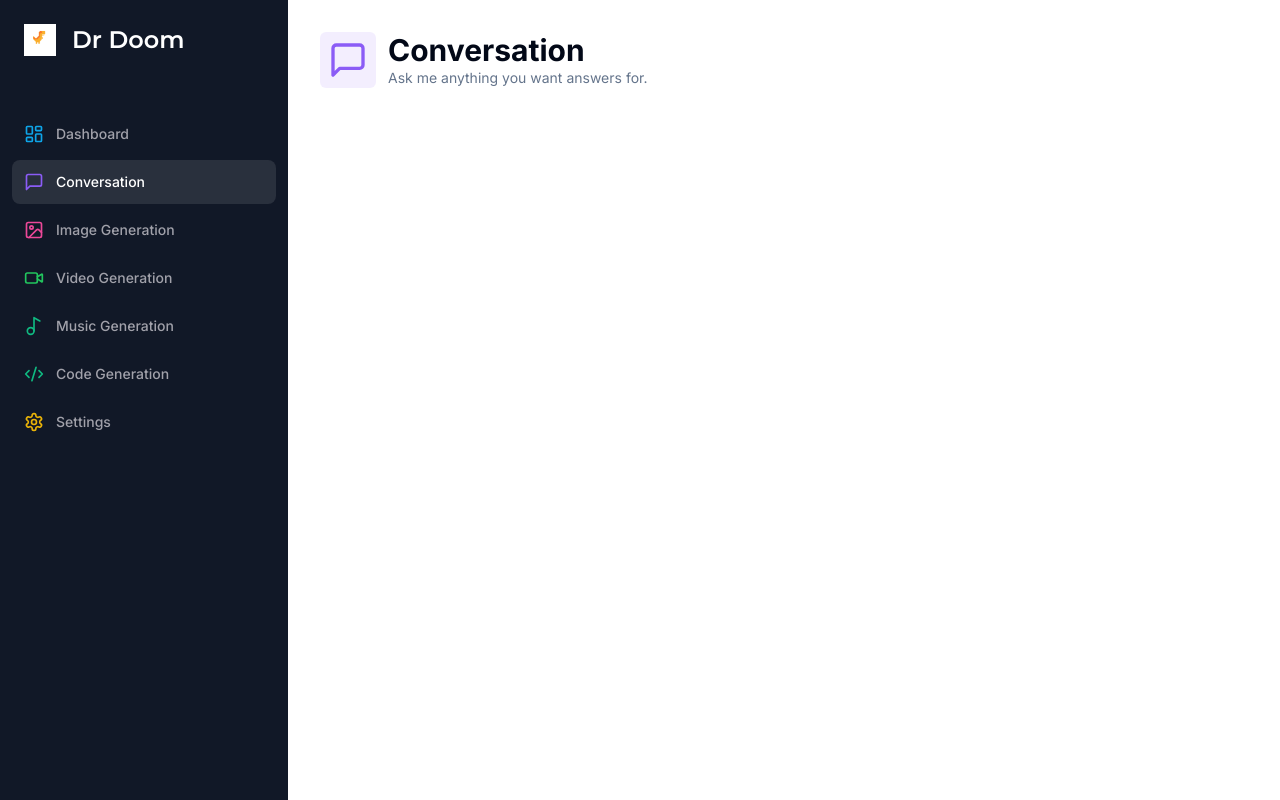
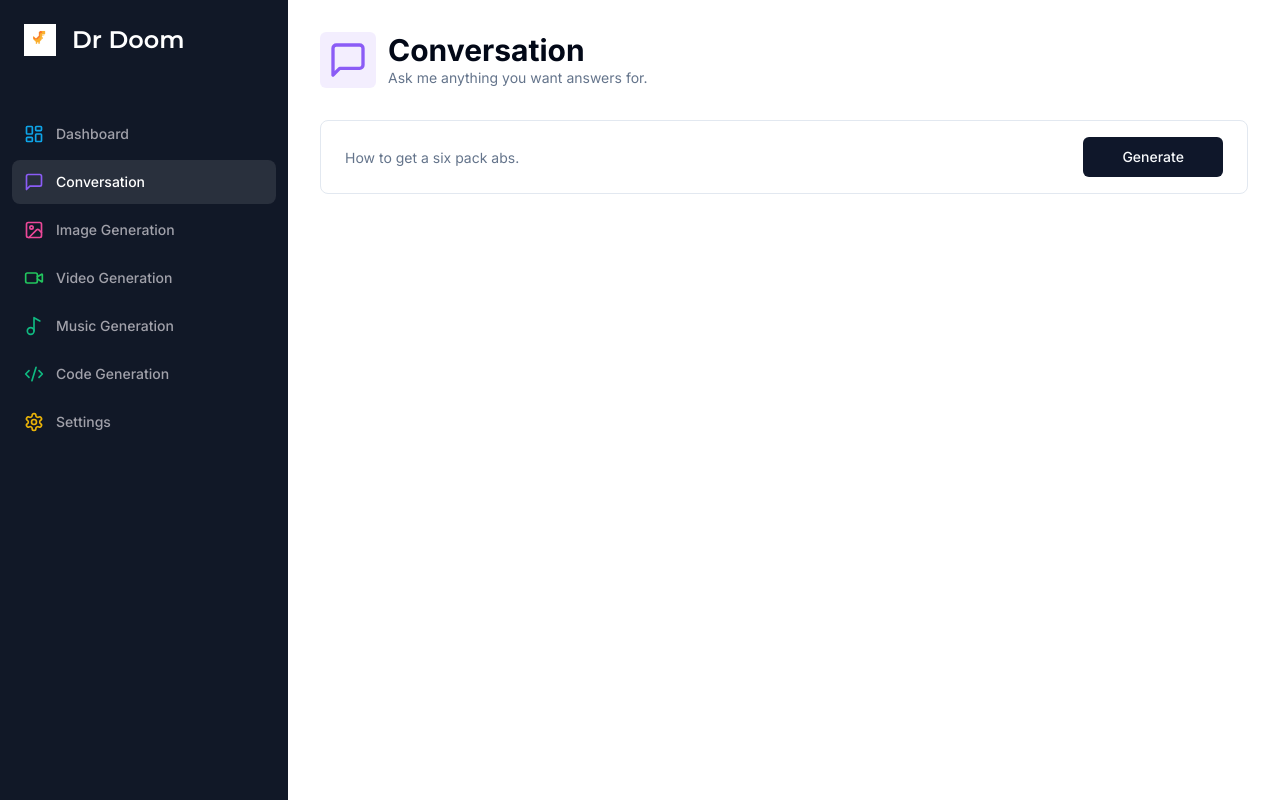
Before and after one commit to AyushRay06/Dr-Doom, a Next.js app: page /conversation in a window 1280 px wide. Built offline with nearby package versions, Linux system fonts and the light colour scheme.

Commit message:
conversation-page

```diff
--- /dev/null
+++ b/app/(dashboard)/(routes)/conversation/constants.ts
@@ -0,0 +1,7 @@
+import * as z from "zod"
+
+export const formSchema = z.object({
+  prompt: z.string().min(1, {
+    message: "Prompt is required",
+  }),
+})
--- a/app/(dashboard)/(routes)/conversation/page.tsx
+++ b/app/(dashboard)/(routes)/conversation/page.tsx
@@ -1,7 +1,30 @@
+"use client"
+
+import * as z from "zod"
 import Heading from "@/components/heading"
 import { MessageSquare } from "lucide-react"
+import { useForm } from "react-hook-form"
+
+import { formSchema } from "./constants"
+import { zodResolver } from "@hookform/resolvers/zod"
+import { Form, FormControl, FormField, FormItem } from "@/components/ui/form"
+import { Input } from "@/components/ui/input"
+import { Button } from "@/components/ui/button"
 
 const Conversation = () => {
+  const form = useForm<z.infer<typeof formSchema>>({
+    resolver: zodResolver(formSchema),
+    defaultValues: {
+      prompt: "",
+    },
+  })
+
+  const isLoading = form.formState.isSubmitting
+
+  const onSubmit = async (values: z.infer<typeof formSchema>) => {
+    console.log(values)
+  }
+
   return (
     <div>
       <Heading
@@ -11,6 +34,36 @@
         iconColor="text-violet-500"
         bgColor="bg-violet-500/10"
       />
+      <div className="px-4 lg:px-8">
+        <Form {...form}>
+          <form
+            onSubmit={form.handleSubmit(onSubmit)}
+            className="rounded-lg border w-full p-4 px-3 md:px-6 focus-within:shadow-sm grid grid-cols-12 gap-2"
+          >
+            <FormField
+              name="prompt"
+              render={({ field }) => (
+                <FormItem className="col-span-12 lg:col-span-10">
+                  <FormControl className="m-0 p-0">
+                    <Input
+                      className="border-0 outline-none focus-visible:ring-0 focus-within:right-transparent"
+                      disabled={isLoading}
+                      placeholder="How to get a six pack abs."
+                      {...field}
+                    />
+                  </FormControl>
+                </FormItem>
+              )}
+            />
+            <Button
+              className="col-span-12 lg:col-span-2 w-full"
+              disabled={isLoading}
+            >
+              Generate
+            </Button>
+          </form>
+        </Form>
+      </div>
     </div>
   )
 }
--- /dev/null
+++ b/components/ui/form.tsx
@@ -0,0 +1,178 @@
+"use client"
+
+import * as React from "react"
+import * as LabelPrimitive from "@radix-ui/react-label"
+import { Slot } from "@radix-ui/react-slot"
+import {
+  Controller,
+  ControllerProps,
+  FieldPath,
+  FieldValues,
+  FormProvider,
+  useFormContext,
+} from "react-hook-form"
+
+import { cn } from "@/lib/utils"
+import { Label } from "@/components/ui/label"
+
+const Form = FormProvider
+
+type FormFieldContextValue<
+  TFieldValues extends FieldValues = FieldValues,
+  TName extends FieldPath<TFieldValues> = FieldPath<TFieldValues>
+> = {
+  name: TName
+}
+
+const FormFieldContext = React.createContext<FormFieldContextValue>(
+  {} as FormFieldContextValue
+)
+
+const FormField = <
+  TFieldValues extends FieldValues = FieldValues,
+  TName extends FieldPath<TFieldValues> = FieldPath<TFieldValues>
+>({
+  ...props
+}: ControllerProps<TFieldValues, TName>) => {
+  return (
+    <FormFieldContext.Provider value={{ name: props.name }}>
+      <Controller {...props} />
+    </FormFieldContext.Provider>
+  )
+}
+
+const useFormField = () => {
+  const fieldContext = React.useContext(FormFieldContext)
+  const itemContext = React.useContext(FormItemContext)
+  const { getFieldState, formState } = useFormContext()
+
+  const fieldState = getFieldState(fieldContext.name, formState)
+
+  if (!fieldContext) {
+    throw new Error("useFormField should be used within <FormField>")
+  }
+
+  const { id } = itemContext
+
+  return {
+    id,
+    name: fieldContext.name,
+    formItemId: `${id}-form-item`,
+    formDescriptionId: `${id}-form-item-description`,
+    formMessageId: `${id}-form-item-message`,
+    ...fieldState,
+  }
+}
+
+type FormItemContextValue = {
+  id: string
+}
+
+const FormItemContext = React.createContext<FormItemContextValue>(
+  {} as FormItemContextValue
+)
+
+const FormItem = React.forwardRef<
+  HTMLDivElement,
+  React.HTMLAttributes<HTMLDivElement>
+>(({ className, ...props }, ref) => {
+  const id = React.useId()
+
+  return (
+    <FormItemContext.Provider value={{ id }}>
+      <div ref={ref} className={cn("space-y-2", className)} {...props} />
+    </FormItemContext.Provider>
+  )
+})
+FormItem.displayName = "FormItem"
+
+const FormLabel = React.forwardRef<
+  React.ElementRef<typeof LabelPrimitive.Root>,
+  React.ComponentPropsWithoutRef<typeof LabelPrimitive.Root>
+>(({ className, ...props }, ref) => {
+  const { error, formItemId } = useFormField()
+
+  return (
+    <Label
+      ref={ref}
+      className={cn(error && "text-destructive", className)}
+      htmlFor={formItemId}
+      {...props}
+    />
+  )
+})
+FormLabel.displayName = "FormLabel"
+
+const FormControl = React.forwardRef<
+  React.ElementRef<typeof Slot>,
+  React.ComponentPropsWithoutRef<typeof Slot>
+>(({ ...props }, ref) => {
+  const { error, formItemId, formDescriptionId, formMessageId } = useFormField()
+
+  return (
+    <Slot
+      ref={ref}
+      id={formItemId}
+      aria-describedby={
+        !error
+          ? `${formDescriptionId}`
+          : `${formDescriptionId} ${formMessageId}`
+      }
+      aria-invalid={!!error}
+      {...props}
+    />
+  )
+})
+FormControl.displayName = "FormControl"
+
+const FormDescription = React.forwardRef<
+  HTMLParagraphElement,
+  React.HTMLAttributes<HTMLParagraphElement>
+>(({ className, ...props }, ref) => {
+  const { formDescriptionId } = useFormField()
+
+  return (
+    <p
+      ref={ref}
+      id={formDescriptionId}
+      className={cn("text-sm text-muted-foreground", className)}
+      {...props}
+    />
+  )
+})
+FormDescription.displayName = "FormDescription"
+
+const FormMessage = React.forwardRef<
+  HTMLParagraphElement,
+  React.HTMLAttributes<HTMLParagraphElement>
+>(({ className, children, ...props }, ref) => {
+  const { error, formMessageId } = useFormField()
+  const body = error ? String(error?.message) : children
+
+  if (!body) {
+    return null
+  }
+
+  return (
+    <p
+      ref={ref}
+      id={formMessageId}
+      className={cn("text-sm font-medium text-destructive", className)}
+      {...props}
+    >
+      {body}
+    </p>
+  )
+})
+FormMessage.displayName = "FormMessage"
+
+export {
+  useFormField,
+  Form,
+  FormItem,
+  FormLabel,
+  FormControl,
+  FormDescription,
+  FormMessage,
+  FormField,
+}
--- /dev/null
+++ b/components/ui/input.tsx
@@ -0,0 +1,25 @@
+import * as React from "react"
+
+import { cn } from "@/lib/utils"
+
+export interface InputProps
+  extends React.InputHTMLAttributes<HTMLInputElement> {}
+
+const Input = React.forwardRef<HTMLInputElement, InputProps>(
+  ({ className, type, ...props }, ref) => {
+    return (
+      <input
+        type={type}
+        className={cn(
+          "flex h-10 w-full rounded-md border border-input bg-background px-3 py-2 text-sm ring-offset-background file:border-0 file:bg-transparent file:text-sm file:font-medium placeholder:text-muted-foreground focus-visible:outline-none focus-visible:ring-2 focus-visible:ring-ring focus-visible:ring-offset-2 disabled:cursor-not-allowed disabled:opacity-50",
+          className
+        )}
+        ref={ref}
+        {...props}
+      />
+    )
+  }
+)
+Input.displayName = "Input"
+
+export { Input }
--- /dev/null
+++ b/components/ui/label.tsx
@@ -0,0 +1,26 @@
+"use client"
+
+import * as React from "react"
+import * as LabelPrimitive from "@radix-ui/react-label"
+import { cva, type VariantProps } from "class-variance-authority"
+
+import { cn } from "@/lib/utils"
+
+const labelVariants = cva(
+  "text-sm font-medium leading-none peer-disabled:cursor-not-allowed peer-disabled:opacity-70"
+)
+
+const Label = React.forwardRef<
+  React.ElementRef<typeof LabelPrimitive.Root>,
+  React.ComponentPropsWithoutRef<typeof LabelPrimitive.Root> &
+    VariantProps<typeof labelVariants>
+>(({ className, ...props }, ref) => (
+  <LabelPrimitive.Root
+    ref={ref}
+    className={cn(labelVariants(), className)}
+    {...props}
+  />
+))
+Label.displayName = LabelPrimitive.Root.displayName
+
+export { Label }
--- a/package.json
+++ b/package.json
@@ -10,7 +10,9 @@
   },
   "dependencies": {
     "@clerk/nextjs": "^5.2.8",
+    "@hookform/resolvers": "^3.9.0",
     "@radix-ui/react-dialog": "^1.1.1",
+    "@radix-ui/react-label": "^2.1.0",
     "@radix-ui/react-slot": "^1.1.0",
     "class-variance-authority": "^0.7.0",
     "clsx": "^2.1.1",
@@ -18,8 +20,10 @@
     "next": "14.2.5",
     "react": "^18",
     "react-dom": "^18",
+    "react-hook-form": "^7.52.1",
     "tailwind-merge": "^2.4.0",
-    "tailwindcss-animate": "^1.0.7"
+    "tailwindcss-animate": "^1.0.7",
+    "zod": "^3.23.8"
   },
   "devDependencies": {
     "@types/node": "^20",
```
Also changed, not shown: 1 other file (tests, documents, lock files or other folders).
